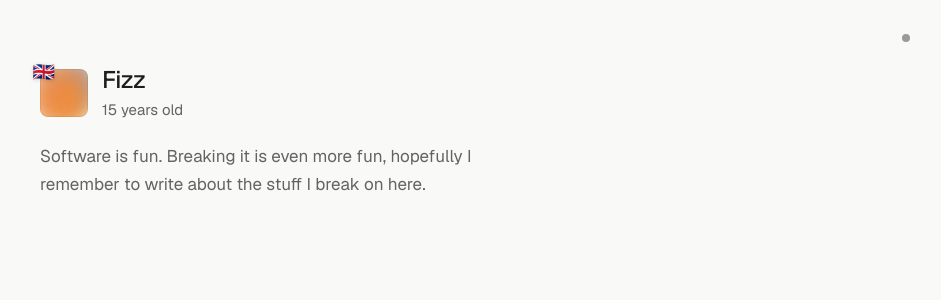
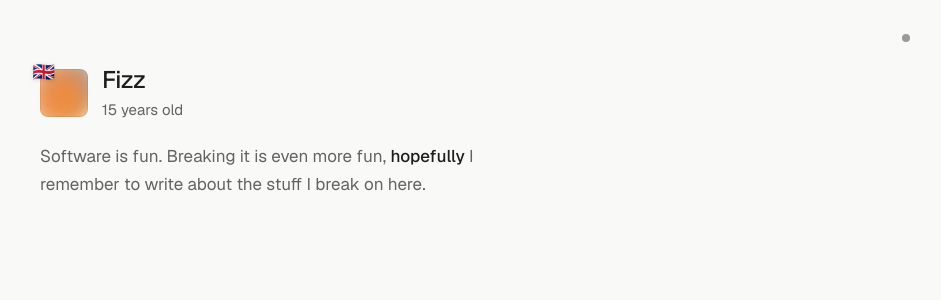
Before and after one commit to realfizz/fizblg, a Next.js app: page / in a window 1280 px wide. Shown: the top 300 px of the page, without its empty margins (336-1277 px from the left). Built offline with nearby package versions, Linux system fonts and the light colour scheme.

Commit message:
feat(ui): bold certain text on hero

```diff
--- a/app/page.tsx
+++ b/app/page.tsx
@@ -27,7 +27,7 @@ export default function Page() {
           </div>
 
           <div>
-            <h1 className="text-2xl font-medium tracking-tight text-foreground">
+            <h1 className="text-balance text-2xl font-medium tracking-tight text-foreground">
               Fizz
             </h1>
 
@@ -37,9 +37,10 @@ export default function Page() {
           </div>
         </div>
 
-        <p className="mt-5 max-w-lg text-[17px] leading-7 text-fg-secondary">
-          Software is fun. Breaking it is even more fun, hopefully I remember to
-          write about the stuff I break on here.
+        <p className="mt-5 max-w-lg text-[17px] leading-7 text-pretty text-fg-secondary">
+          Software is fun. Breaking it is even more fun,{" "}
+          <strong className="font-medium text-foreground">hopefully</strong> I
+          remember to write about the stuff I break on here.
         </p>
       </section>
     </main>
```
Also changed, not shown: 1 other file (tests, documents, lock files or other folders).
